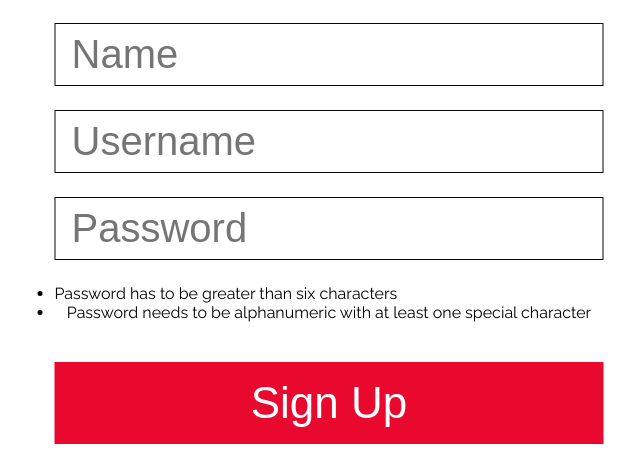
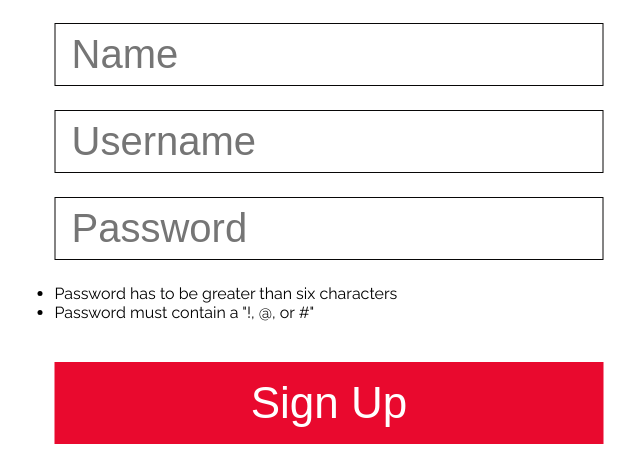
Before and after one commit to AliangWeasd/cst438proj2, a Flask app: page /signUp in a window 1280 px wide. Shown: the part 353-816 px from the top of the page, without its empty margins (311-951 px from the left). Run offline with Flask 2, Linux system fonts and the light colour scheme; some libraries are stand-ins or nearby versions.

Commit message:
sign up checks

```diff
--- a/app.py
+++ b/app.py
@@ -40,6 +40,11 @@ def signUp():
         user = cursor.fetchone()
         if user:
             error = 'Account already exists'
+        elif len(password) <= 6:
+            error = 'Password must be greater than 6 characters'
+            for x in password:
+                if x != '!' or x != '@' or x != '#':
+                    error = 'Password must contain "!, @, or #"'
         else:
             cursor.execute('INSERT INTO user VALUES (NULL,% s, % s, % s)', (name, username, password, ))
             mysql.connection.commit()
--- a/templates/signUp.html
+++ b/templates/signUp.html
@@ -39,8 +39,8 @@
                 <li style="text-align: left;">
                     Password has to be greater than six characters<br>
                 </li>
-                <li>
-                    Password needs to be alphanumeric with at least one special character
+                <li style="text-align: left;">
+                    Password must contain a "!, @, or #"
                 </li>
             </ul>
             <button type = "submit" class = "btn-submit">Sign Up</button>
```
